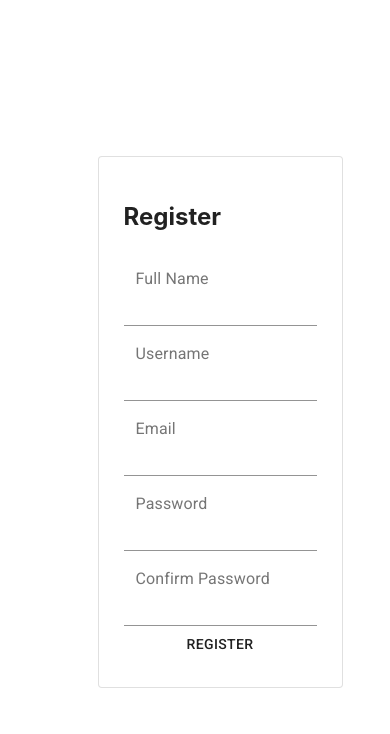
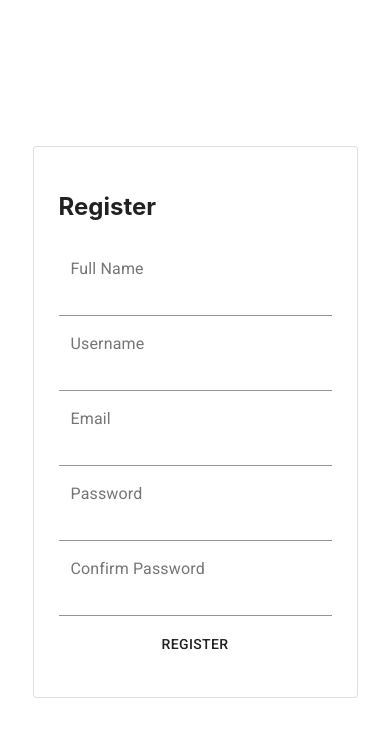
Before and after one commit to yeppog/allez, a React (Create React App) app in the folder client/: page /login in a window 390 px wide. Both pictures are taken after a click on the button "REGISTER". Shown: the top 734 px of the page. Built offline with nearby package versions, Linux system fonts and the light colour scheme.

Commit message:
feat: mobile view for register, add alert modal

```diff
--- a/client/package.json
+++ b/client/package.json
@@ -5,6 +5,7 @@
   "dependencies": {
     "@material-ui/core": "^4.11.4",
     "@material-ui/icons": "^4.11.2",
+    "@material-ui/lab": "^4.0.0-alpha.58",
     "@reduxjs/toolkit": "^1.5.1",
     "@testing-library/jest-dom": "^5.11.4",
     "@testing-library/react": "^11.1.0",
--- a/client/src/App.scss
+++ b/client/src/App.scss
@@ -4,7 +4,7 @@
   // flex-direction: column;
   margin-left: auto;
   margin-right: auto;
-  align-content:center;
+  align-content: center;
   justify-content: center;
   min-height: 100vh;
 }
--- a/client/src/components/Auth/RegisterComponent/RegisterComponent.scss
+++ b/client/src/components/Auth/RegisterComponent/RegisterComponent.scss
@@ -1,15 +1,13 @@
 .RegisterComponent {
   display: grid;
-  margin-left: 50px;
 }
 
 .registerForm {
   border: 1px solid black;
   border-radius: 5px;
-  min-width: 40vw;
   display: grid;
+  min-width: 400px;
   place-self: center;
-  background: lightsteelblue;
   padding: 25px;
   margin-left: auto;
   margin-right: auto;
@@ -22,3 +20,18 @@
     border-radius: 5px;
   }
 }
+
+.errorAlert {
+  margin: 10px 0px;
+}
+
+.registerButton {
+  margin: 5px 0px;
+  padding: 10px 0px;
+}
+
+@media screen and (max-width: 600px) {
+  .registerForm {
+    min-width: 70vw;
+  }
+}
--- a/client/src/components/Auth/RegisterComponent/RegisterComponent.tsx
+++ b/client/src/components/Auth/RegisterComponent/RegisterComponent.tsx
@@ -3,6 +3,7 @@ import './RegisterComponent.scss';
 import {
   Button,
   Card,
+  Fade,
   FormControl,
   Grid,
   IconButton,
@@ -12,26 +13,12 @@ import {
 } from '@material-ui/core';
 import { Visibility, VisibilityOff } from '@material-ui/icons';
 
+import { Alert } from '@material-ui/lab';
 import React from 'react';
 import { RegisterCredentials } from '../../../interface/Credentials';
 import axios from 'axios';
+import { useHistory } from 'react-router';
 import { useState } from 'react';
-
-const RegisterComponent: React.FC = () => {
-  const [username, setUsername] = useState('');
-  const [email, setEmail] = useState('');
-  const [password, setPassword] = useState('');
-  const [confirmPassword, setConfirmPassword] = useState('');
-  const [credentials, setCredentials] = useState({
-    name: '',
-    username: '',
-    email: '',
-    password: '',
-    confirmPassword: '',
-  });
-
-  // Redudant code just to display in frontend instead of console.logging , can remove later
-  const [message, setMessage] = useState('');
 
 interface State {
   name: string;
@@ -39,15 +26,29 @@ const RegisterComponent: React.FC = () => {
   email: string;
   password: string;
   confirmPassword: string;
+  postSuccess: boolean;
+  message: string;
 }
+
+const RegisterComponent: React.FC = () => {
+  const history = useHistory();
+  const [state, setState] = useState({
+    name: '',
+    username: '',
+    email: '',
+    password: '',
+    confirmPassword: '',
+    postSuccess: false,
+    message: '',
+  });
 
   const handleChange =
     (prop: keyof State) => (event: React.ChangeEvent<HTMLInputElement>) => {
-      setCredentials({ ...credentials, [prop]: event.target.value });
+      setState({ ...state, [prop]: event.target.value });
     };
 
   /**
-   * Passes the credentials the user has entered to the redux handler to log the user in.
+   * Passes the state the user has entered to the redux handler to log the user in.
    *
    * @param e Event that is passed in when the form is submitted
    */
@@ -56,14 +57,12 @@ const RegisterComponent: React.FC = () => {
     e.preventDefault();
     // simple validator for now
     // TODO: Better validation for email and password
-    if (validator(credentials)) {
-      const username = credentials.username;
-      const email = credentials.email;
-      const password = credentials.password;
+    if (validator(state)) {
+      const username = state.username;
+      const email = state.email;
+      const password = state.password;
       const credential = { username, email, password } as RegisterCredentials;
       registerLogin(credential);
-      console.log(credential);
-      setMessage('Valid');
     } else {
       console.log('Form is invalid or passwords do not match');
     }
@@ -71,14 +70,18 @@ const RegisterComponent: React.FC = () => {
 
   const registerLogin = (credentials: RegisterCredentials): void => {
     try {
-      console.log(credentials);
-      const url = 'http://localhost:3001/api/users/register';
+      const url = '/api/users/register';
       axios
         .post(url, credentials, HTTPOptions)
-        .then((data) => console.log(data))
-        .catch((err) => console.log(err));
+        .then((data) => {
+          setState({ ...state, postSuccess: true });
+          console.log(state.postSuccess);
+        })
+        .catch((err) => {
+          setState({ ...state, message: err.message });
+        });
     } catch (err) {
-      console.log(err);
+      setState({ ...state, message: err.message });
     }
   };
 
@@ -86,6 +89,7 @@ const RegisterComponent: React.FC = () => {
     if (form.name && form.email && form.username) {
       if (form.password === form.confirmPassword) {
         const email = form.email;
+        // regex email checker
         const re =
           /^(([^<>()[\]\\.,;:\s@"]+(\.[^<>()[\]\\.,;:\s@"]+)*)|(".+"))@((\[[0-9]{1,3}\.[0-9]{1,3}\.[0-9]{1,3}\.[0-9]{1,3}\])|(([a-zA-Z\-0-9]+\.)+[a-zA-Z]{2,}))$/;
         return re.test(String(email).toLowerCase());
@@ -100,18 +104,36 @@ const RegisterComponent: React.FC = () => {
 
   return (
     <div className="RegisterComponent" data-testid="RegisterComponent">
+      <Grid container>
+        <Grid item xs={12}>
           <Card className="registerForm" variant="outlined">
+            {state.postSuccess ? (
+              <div>
+                <Fade in={state.postSuccess}>
+                  <Grid item sm={12}>
+                    <h2>Thank you for registering</h2>
+                    <p>
+                      Please check your email account for a verification mail we
+                      just sent to activate your account
+                    </p>
+                    <Button onClick={(e) => history.push('/login')}>
+                      Login Page
+                    </Button>
+                  </Grid>
+                </Fade>
+              </div>
+            ) : (
+              <div>
                 <h2>Register</h2>
                 <form onSubmit={(e) => onSubmit(e)}>
-          <Grid>
-            <Grid item>
+                  <Grid item sm={12}>
                     <FormControl fullWidth variant="filled">
                       <InputLabel>Full Name</InputLabel>
                       <Input
                         fullWidth
                         className="name"
                         type="text"
-                  value={credentials.name}
+                        value={state.name}
                         onChange={handleChange('name')}
                       />
                     </FormControl>
@@ -123,8 +145,9 @@ const RegisterComponent: React.FC = () => {
                         fullWidth
                         className="username"
                         type="text"
-                  value={credentials.username}
+                        value={state.username}
                         onChange={handleChange('username')}
+                        required
                       />
                     </FormControl>
                   </Grid>
@@ -134,9 +157,10 @@ const RegisterComponent: React.FC = () => {
                       <Input
                         fullWidth
                         className="email"
-                  type="text"
-                  value={credentials.email}
+                        type="email"
+                        value={state.email}
                         onChange={handleChange('email')}
+                        required
                       />
                     </FormControl>
                   </Grid>
@@ -147,8 +171,9 @@ const RegisterComponent: React.FC = () => {
                         fullWidth
                         className="password"
                         type="password"
-                  value={credentials.password}
+                        value={state.password}
                         onChange={handleChange('password')}
+                        required
                       />
                     </FormControl>
                   </Grid>
@@ -159,15 +184,29 @@ const RegisterComponent: React.FC = () => {
                         fullWidth
                         className="cpassword"
                         type="password"
-                  value={credentials.confirmPassword}
+                        value={state.confirmPassword}
                         onChange={handleChange('confirmPassword')}
+                        required
                       />
                     </FormControl>
                   </Grid>
+                  {state.message && (
+                    <Fade in={state.message ? true : false}>
+                      <div className="errorAlert">
+                        <Alert
+                          severity="error"
+                          onClose={() => setState({ ...state, message: '' })}
+                        >
+                          {state.message}
+                        </Alert>
+                      </div>
+                    </Fade>
+                  )}
+
                   <Grid item className="registerButton">
                     <Button
                       fullWidth
-                className="loginButton"
+                      className="registerButton"
                       variant="text"
                       color="default"
                       type="submit"
@@ -175,9 +214,12 @@ const RegisterComponent: React.FC = () => {
                       Register
                     </Button>
                   </Grid>
+                </form>
+              </div>
+            )}
+          </Card>
         </Grid>
-        </form>
-      </Card>
+      </Grid>
 
       {/* <form action="" className="registerForm" onSubmit={e => onSubmit(e)}>
         <h2>Registration</h2>
```
Also changed, not shown: 1 other file (tests, documents, lock files or other folders). Lines whose indentation alone changed are shown as unchanged.
